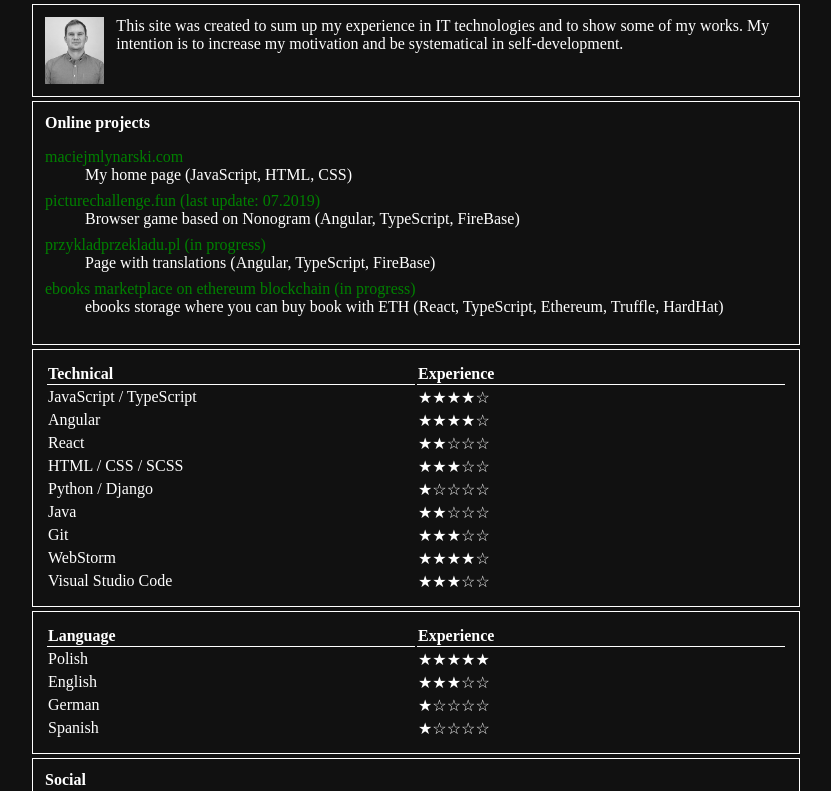
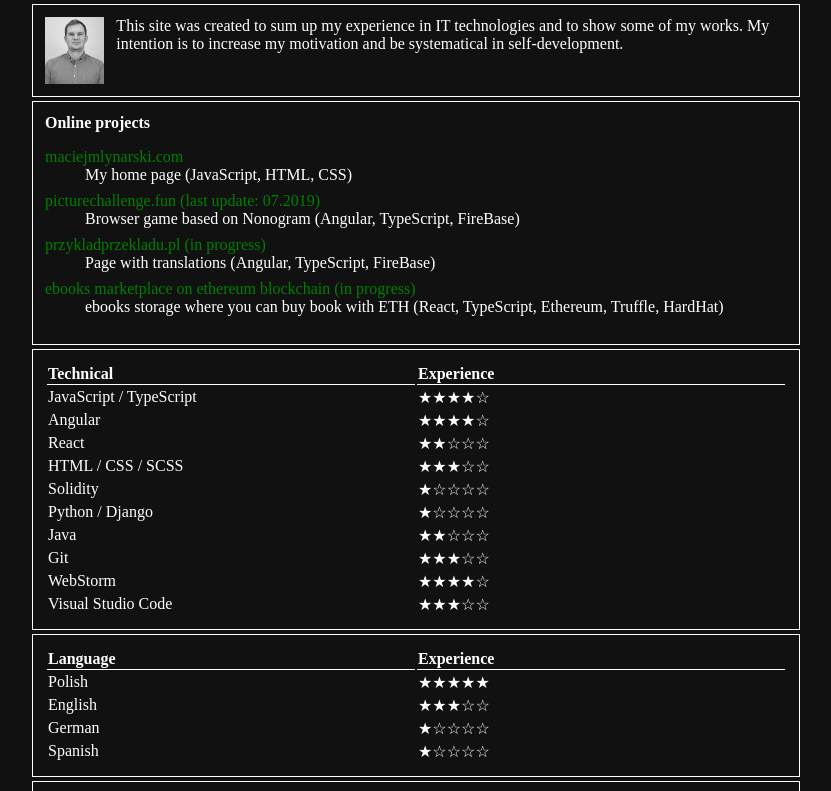
Before and after one commit to HadHod/hadhod.github.io, a plain HTML site: page index.html in a window 1280 px wide. Shown: the top 791 px of the page, without its empty margins (224-1055 px from the left). Drawn offline with nearby package versions, Linux system fonts and the light colour scheme.

Commit message:
solidity added

```diff
--- a/index.html
+++ b/index.html
@@ -59,6 +59,10 @@
       <tr>
         <td>HTML / CSS / SCSS</td>
         <td>★★★☆☆</td>
+      </tr>
+      <tr>
+        <td>Solidity</td>
+        <td>★☆☆☆☆</td>
       </tr>
       <tr>
         <td>Python / Django</td>
@@ -216,7 +220,7 @@
   </div>
 
   <div class="section">
-    <footer>Last update ► 2021.12.14 (Tuesday) ► <span id="secret-button">Beta version</span></footer>
+    <footer>Last update ► 2021.12.18 (Saturday) ► <span id="secret-button">Beta version</span></footer>
   </div>
 
   <div id="mindmap" class="section" style="visibility: hidden;"></div>
```
